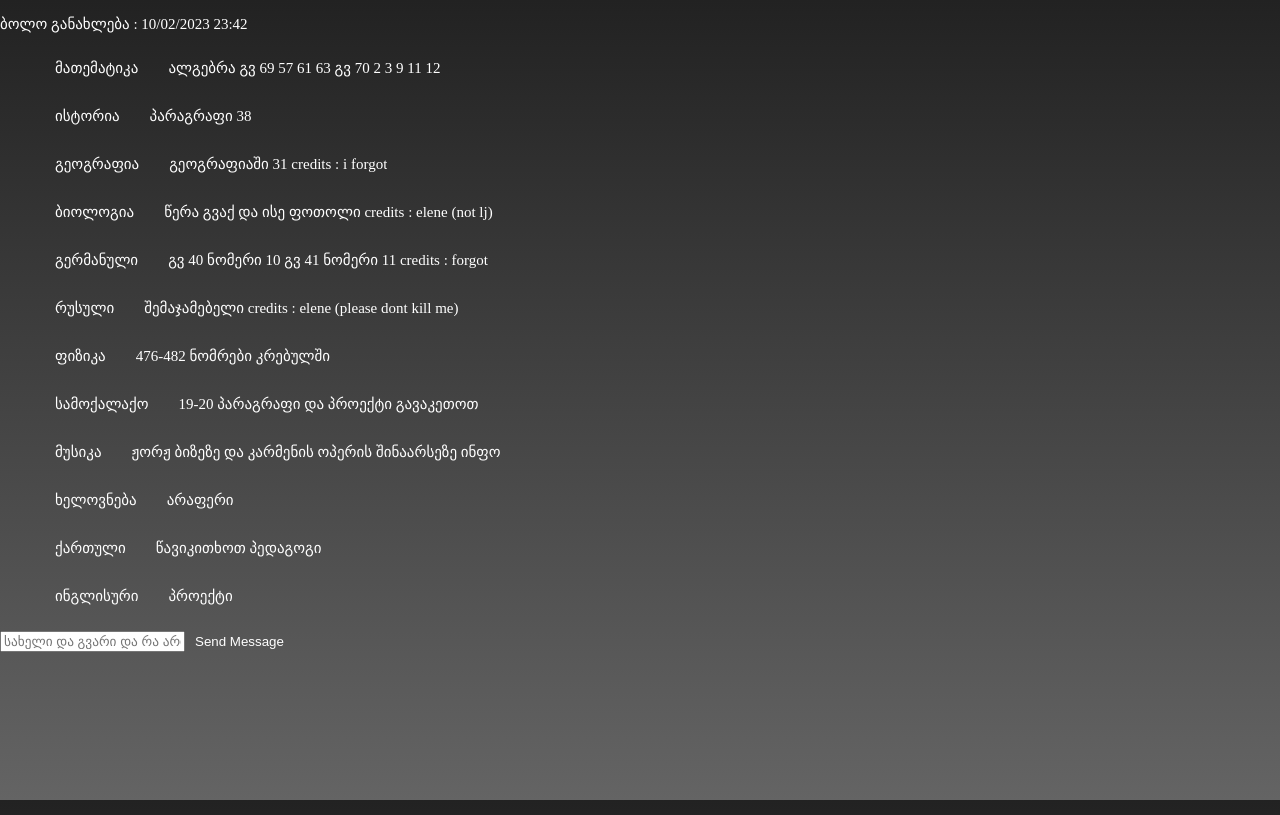
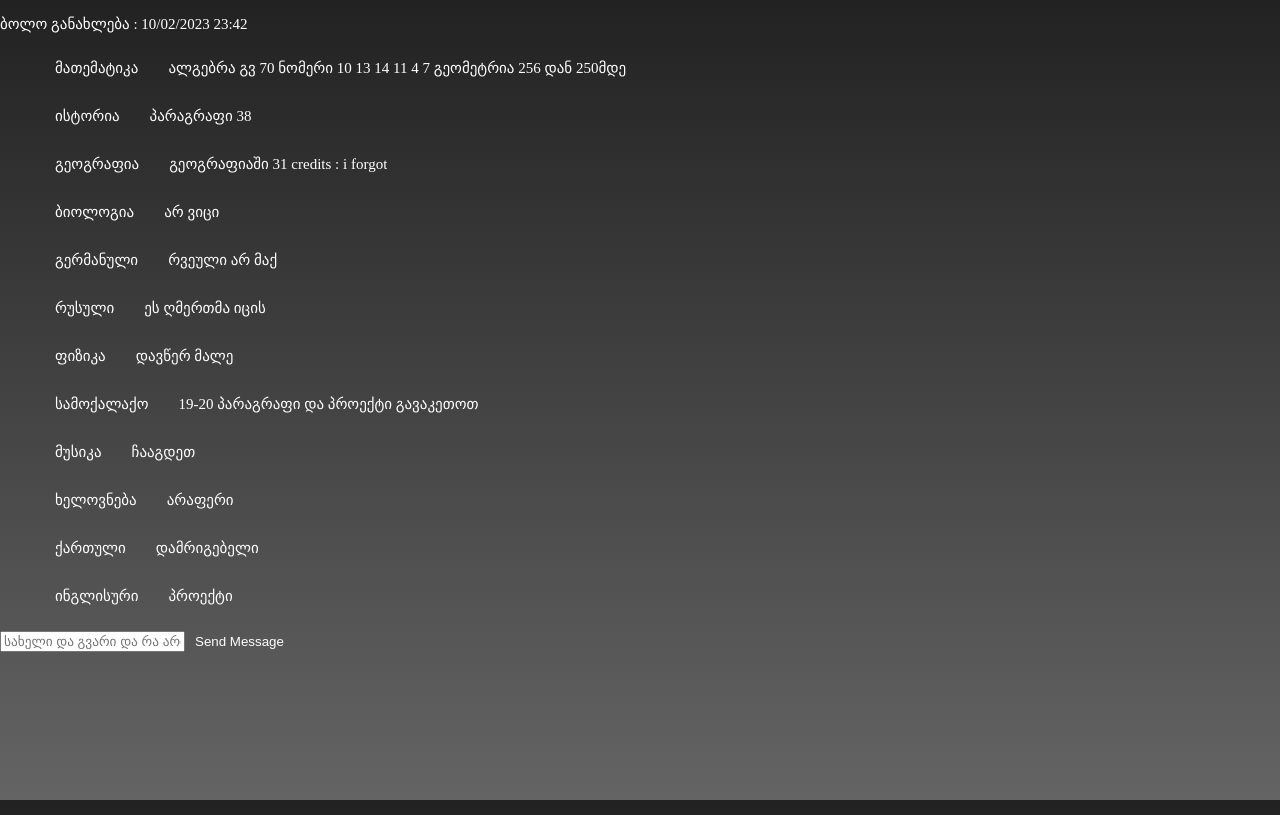
Before and after one commit to lambarini/lambarini.github.io, a plain HTML site: page index.html in a window 1280 px wide. Drawn offline with Linux system fonts and the light colour scheme.

Commit message:
Update index.html

```diff
--- a/index.html
+++ b/index.html
@@ -57,7 +57,7 @@ p {
 	<ul style="list-style-type: none;">
 	<li style="display: flex; align-items: center; margin-bottom: 10px;">
 	<button style="font-size: 15px; padding: 10px 15px;">მათემატიკა</button>
-	<span style="margin-left: 15px; font-size: 15px;">ალგებრა გვ 69 57 61 63 გვ 70 2 3 9 11 12 </span>
+	<span style="margin-left: 15px; font-size: 15px;">ალგებრა გვ 70 ნომერი 10 13 14 11 4 7 გეომეტრია 256 დან 250მდე</span>
 	</li>
 	<li style="display: flex; align-items: center; margin-bottom: 10px;">
 	<button style="font-size: 15px; padding: 10px 15px;">ისტორია</button>
@@ -69,19 +69,19 @@ p {
 	</li>
 	<li style="display: flex; align-items: center; margin-bottom: 10px;">
 	<button style="font-size: 15px; padding: 10px 15px;">ბიოლოგია</button>
-	<span style="margin-left: 15px; font-size: 15px;">წერა გვაქ და ისე ფოთოლი credits : elene (not lj)</span>
+	<span style="margin-left: 15px; font-size: 15px;">არ ვიცი</span>
 	</li>
 	<li style="display: flex; align-items: center; margin-bottom: 10px;">
 	<button style="font-size: 15px; padding: 10px 15px;">გერმანული</button>
-	<span style="margin-left: 15px; font-size: 15px;">გვ 40 ნომერი 10 გვ 41 ნომერი 11 credits : forgot</span>
+	<span style="margin-left: 15px; font-size: 15px;">რვეული არ მაქ</span>
 	</li>
 	<li style="display: flex; align-items: center; margin-bottom: 10px;">
 	<button style="font-size: 15px; padding: 10px 15px;">რუსული</button>
-	<span style="margin-left: 15px; font-size: 15px;">შემაჯამებელი credits : elene (please dont kill me)</span>
+	<span style="margin-left: 15px; font-size: 15px;">ეს ღმერთმა იცის</span>
 	</li>
 	<li style="display: flex; align-items: center; margin-bottom: 10px;">
 	<button style="font-size: 15px; padding: 10px 15px;">ფიზიკა</button>
-	<span style="margin-left: 15px; font-size: 15px;">476-482 ნომრები კრებულში</span>
+	<span style="margin-left: 15px; font-size: 15px;">დავწერ მალე</span>
 	</li>
 	<li style="display: flex; align-items: center; margin-bottom: 10px;">
 	<button style="font-size: 15px; padding: 10px 15px;">სამოქალაქო</button>
@@ -89,7 +89,7 @@ p {
 	</li>
 	<li style="display: flex; align-items: center; margin-bottom: 10px;">
 	<button style="font-size: 15px; padding: 10px 15px;">მუსიკა</button>
-	<span style="margin-left: 15px; font-size: 15px;">ჟორჟ ბიზეზე და კარმენის ოპერის შინაარსეზე ინფო</span>
+	<span style="margin-left: 15px; font-size: 15px;">ჩააგდეთ</span>
 	</li>
 	<li style="display: flex; align-items: center; margin-bottom: 10px;">
 	<button style="font-size: 15px; padding: 10px 15px;">ხელოვნება</button>
@@ -97,7 +97,7 @@ p {
 	</li>
 	<li style="display: flex; align-items: center; margin-bottom: 10px;">
 	<button style="font-size: 15px; padding: 10px 15px;">ქართული</button>
-	<span style="margin-left: 15px; font-size: 15px;">წავიკითხოთ პედაგოგი</span>
+	<span style="margin-left: 15px; font-size: 15px;">დამრიგებელი</span>
 	</li>
 	<li style="display: flex; align-items: center; margin-bottom: 10px;">
 	<button style="font-size: 15px; padding: 10px 15px;">ინგლისური</button>
```
